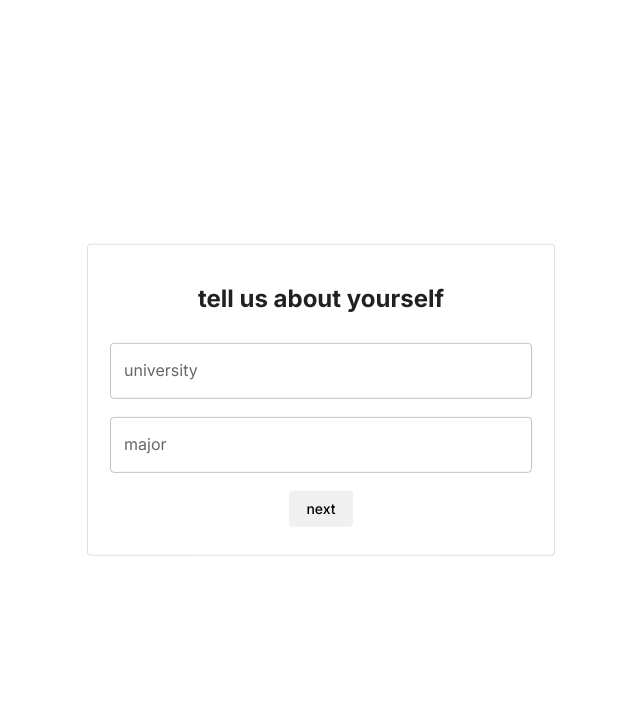
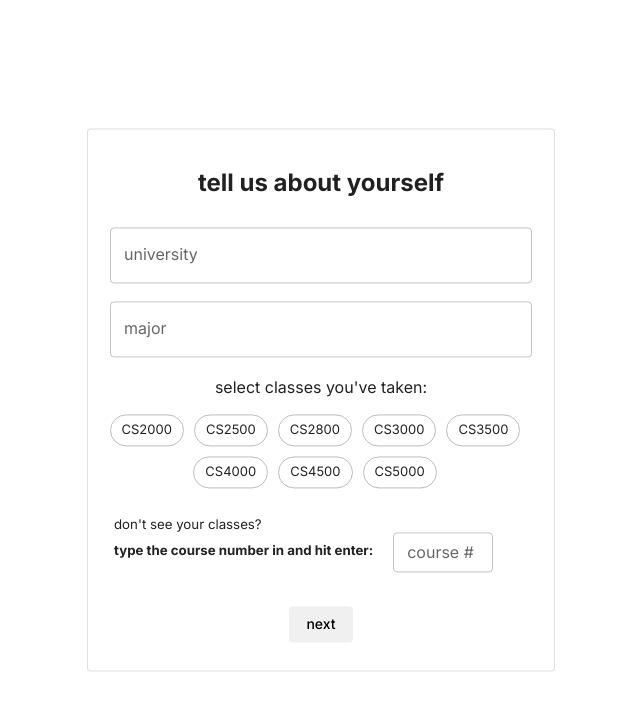
Before and after one commit to khushikhan0/enrollease, a React (Vite) app: page /about-you in a window 1280 px wide. Shown: the top 710 px of the page, without its empty margins (319-959 px from the left). Built offline with nearby package versions, Linux system fonts and the light colour scheme.

Commit message:
about you page is finally pretty functional

```diff
--- a/src/pages/AboutYou.jsx
+++ b/src/pages/AboutYou.jsx
@@ -1,9 +1,37 @@
-import { Button } from '@mui/material';
-import React from 'react';
+import React, { useState } from 'react';
 import "../App.css";
-import { Paper, TextField } from '@mui/material';
+import { Paper, TextField, Button, Chip, Stack } from '@mui/material';
 
 export default function AboutYou() {
+    const defaultCourses = ['CS2000', 'CS2500', 'CS2800', 'CS3000', 'CS3500', 'CS4000', 'CS4500', 'CS5000']
+    const [allCourses, setAllCourses] = useState(defaultCourses);
+    const [selectedChips, setSelectedChips] = useState([]);
+    const [newCourse, setNewCourse] = useState('');
+
+    const handleChipClick = (index) => {
+        setSelectedChips((prevSelectedChips) => {
+            if (prevSelectedChips.includes(index)) {
+                return prevSelectedChips.filter((chipIndex) => chipIndex !== index)
+            } else {
+                return [...prevSelectedChips, index];
+            }
+        });
+    };
+
+    const handleAddCourse = (event) => {
+        if (event.key === 'Enter' && newCourse.trim()) {
+            const course = newCourse.trim().toUpperCase();
+            if (course && !allCourses.includes(course)) {
+                const newCourseIndex = allCourses.length;
+
+                setAllCourses((prevCourses) => [...prevCourses, course]);
+                setSelectedChips((prevSelectedChips) => [...prevSelectedChips, newCourseIndex]);
+
+                setNewCourse('');
+            }
+        }
+    };
+
     return (
         <div className="centered-container">
             <Paper
@@ -41,6 +69,48 @@ export default function AboutYou() {
                     />
                 </div>
 
+                <h4 style={{ margin: "10px", fontWeight: 'normal' }}>select classes you've taken:</h4>
+                <div style={{ display: 'flex', alignSelf: 'center', maxWidth: '422px' }}>
+                    <Stack direction="row" spacing={0} justifyContent="center" display='flex' style={{ marginBottom: '12px', flexWrap: 'wrap', overflowX: 'hidden' }}>
+                        {allCourses.map((course, index) => (
+                            <Chip
+                                key={index}
+                                label={course}
+                                variant={selectedChips.includes(index) ? 'contained' : 'outlined'}
+                                onClick={() => handleChipClick(index)}
+                                style={{
+                                    margin: "5px"
+                                }}
+                            />
+                        ))}
+                    </Stack>
+                </div>
+
+                <h5 style={{ margin: "10px", marginBottom: "5px", fontWeight: 'normal', textAlign: 'left' }}>don't see your classes?</h5>
+                <div style={{ marginBottom: '35px' }}>
+                    <Stack direction="row">
+                        <h5 style={{ margin: "10px", marginTop: "1px", textAlign: 'left' }}>type the course number in and hit enter:</h5>
+                        <TextField
+                            label="course #"
+                            variant="outlined"
+                            type="crn"
+                            size='small'
+                            value={newCourse}
+                            onChange={(e) => setNewCourse(e.target.value)}
+                            onKeyDown={handleAddCourse}
+                            sx={{
+                                maxWidth: '100px',
+                                height: '10px',
+                                display: 'flex',
+                                marginLeft: '10px',
+                                marginTop: '-8px',
+                                textAlign: 'center'
+                            }}
+                        />
+                    </Stack>
+                </div>
+
+
                 <div style={{marginBottom: '12px'}}>
                     <Button
                         variant="contained"
```
